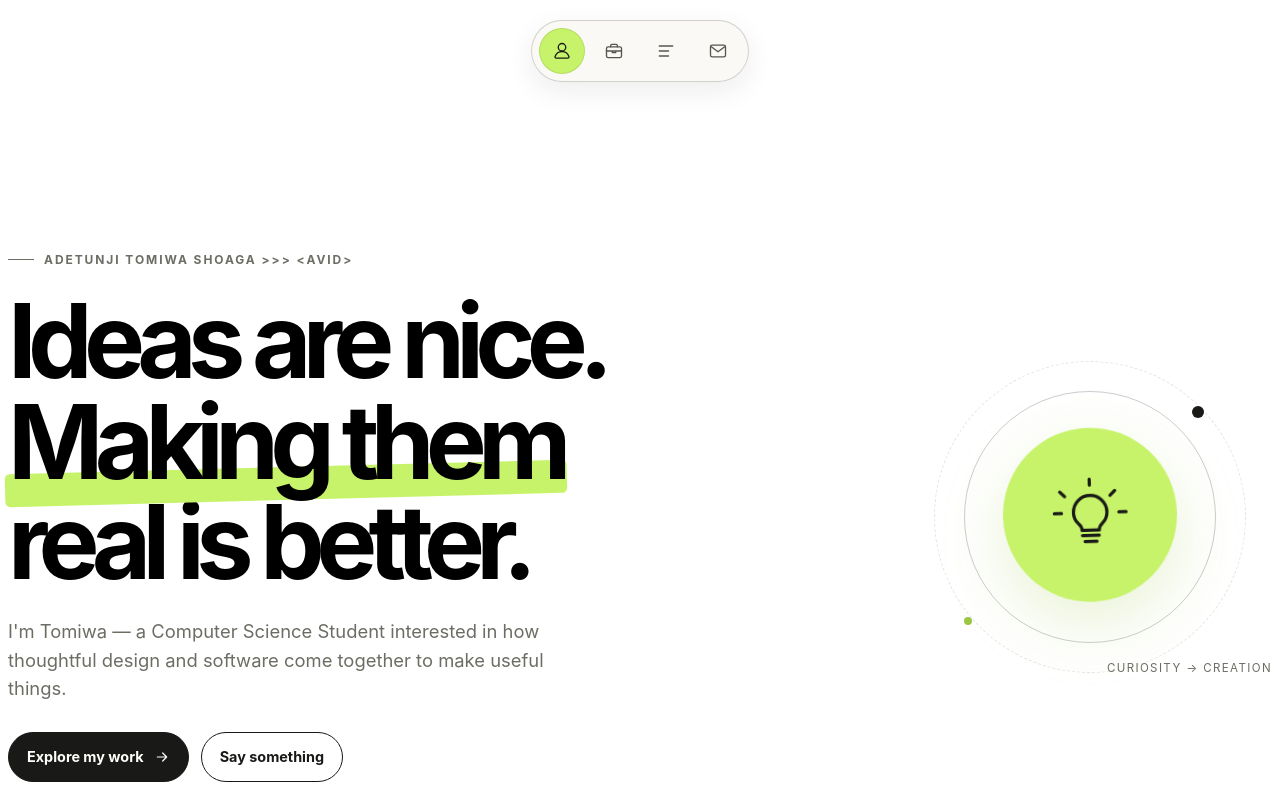
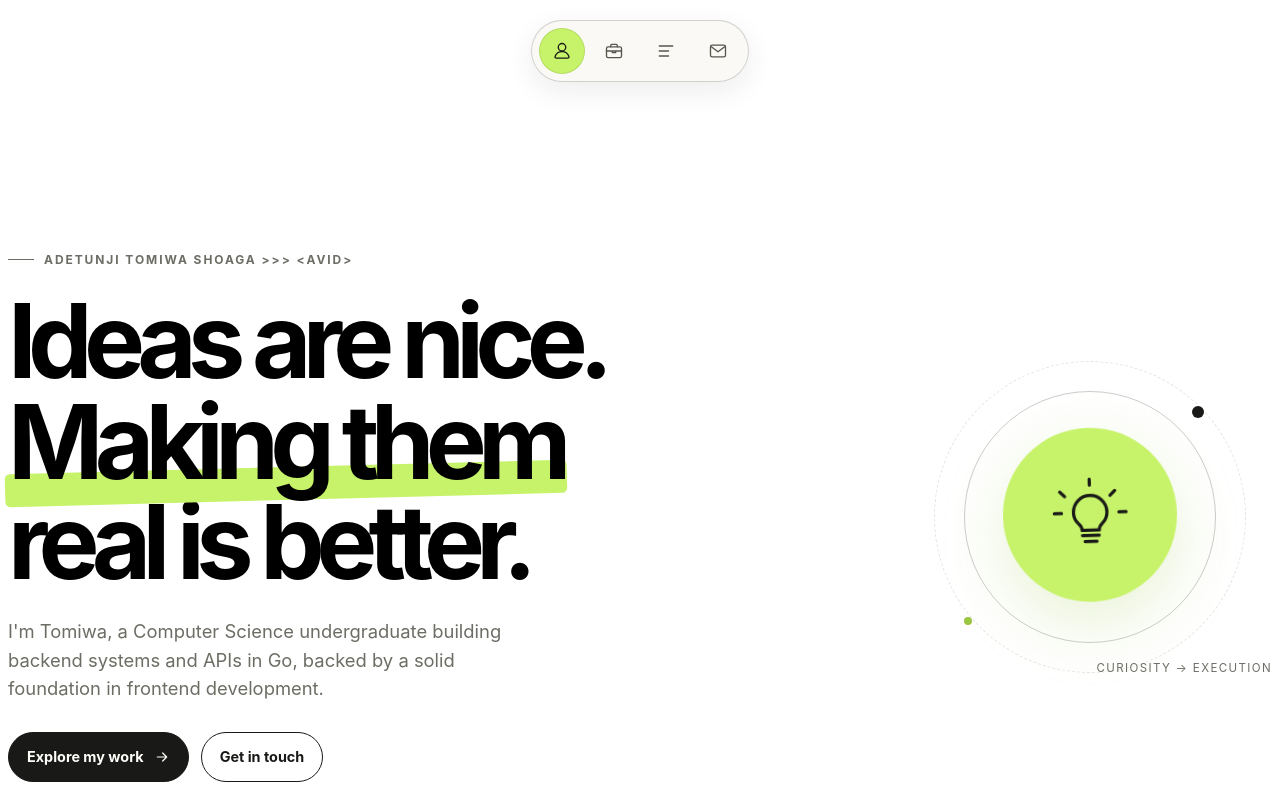
Before and after one commit to Avidcodes/avid-portfolio, a React (Vite) app: page / in a window 1280 px wide. Shown: the top 800 px of the page. Built offline with nearby package versions, Linux system fonts and the light colour scheme.

Commit message:
Refine hero section content and button labels
Updated personal description and button text for clarity.

```diff
--- a/src/Hero/Hero.jsx
+++ b/src/Hero/Hero.jsx
@@ -5,7 +5,7 @@ export default function Hero() {
     <section className='hero' id='home' data-section>
       <div className='hero-grid'>
         <div className='reveal is-visible'>
-          <p className='eyebrow'>{`Adetunji Tomiwa Shoaga >>> <AVID> `}</p>
+          <p className='eyebrow'>{`Adetunji Tomiwa Shoaga >>> <AVID>`}</p>
           <h1>
             Ideas are nice.
             <br />
@@ -14,8 +14,9 @@ export default function Hero() {
             real is better.
           </h1>
           <p className='hero-copy'>
-            I'm Tomiwa — a Computer Science Student interested in how thoughtful
-            design and software come together to make useful things.
+            I&apos;m Tomiwa, a Computer Science undergraduate building backend
+            systems and APIs in Go, backed by a solid foundation in frontend
+            development.
           </p>
           <div className='hero-actions'>
             <a className='button button-primary' href='#work'>
@@ -31,7 +32,7 @@ export default function Hero() {
               </svg>
             </a>
             <a className='button button-secondary' href='#contact'>
-              Say something
+              Get in touch
             </a>
           </div>
         </div>
@@ -62,7 +63,7 @@ export default function Hero() {
             <span className='orbit-dot dot-one'></span>
             <span className='orbit-dot dot-two'></span>
           </div>
-          <span className='art-caption'> Curiosity → creation</span>
+          <span className='art-caption'>Curiosity → execution</span>
         </div>
       </div>
     </section>
```
